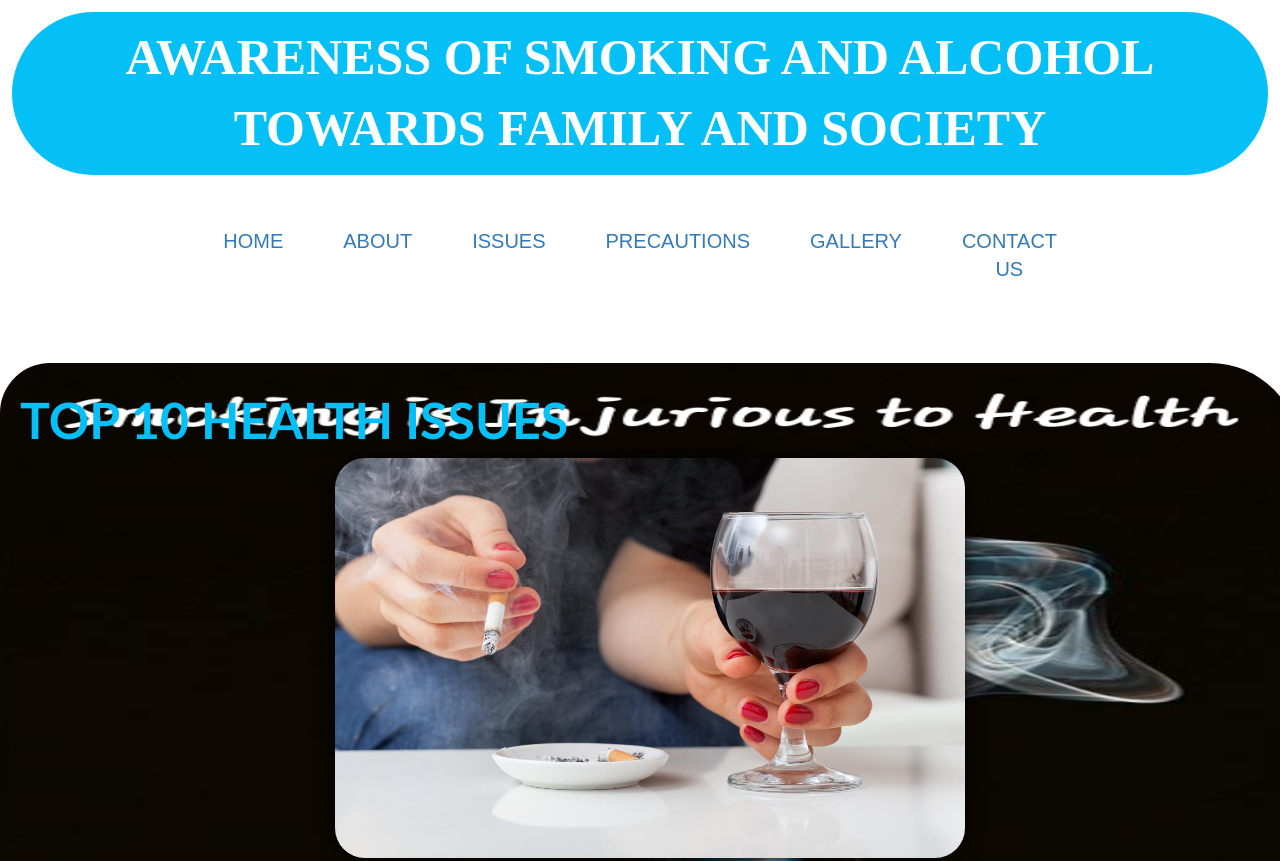
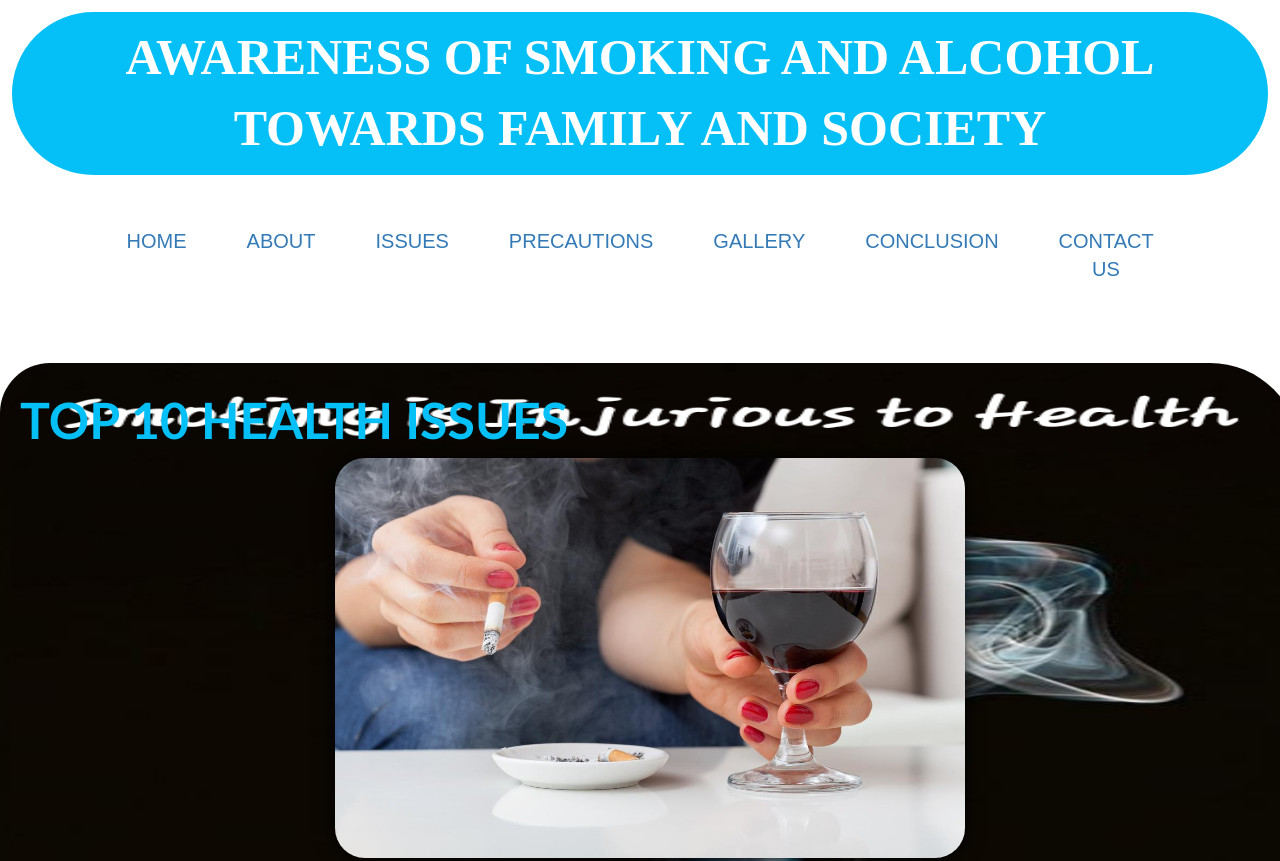
Before and after one commit to sasi-97386/sasi97.github.io, a plain HTML site: page issues1.html in a window 1280 px wide. Shown: the top 861 px of the page. Drawn offline with nearby package versions, Linux system fonts and the light colour scheme.

Commit message:
Update issues1.html

```diff
--- a/issues1.html
+++ b/issues1.html
@@ -139,6 +139,7 @@ footer {
             <button><a href="issues1.html">ISSUES</a></button>
             <button><a href="precautions1.html">PRECAUTIONS</a></button>
             <button><a href="Gallery1.html">GALLERY</a></button>
+		 <button><a href="Conclusion1.html">CONCLUSION</a></button>
             <button><a href="contact1.html">CONTACT US</a></button>
 
         </div>
```
